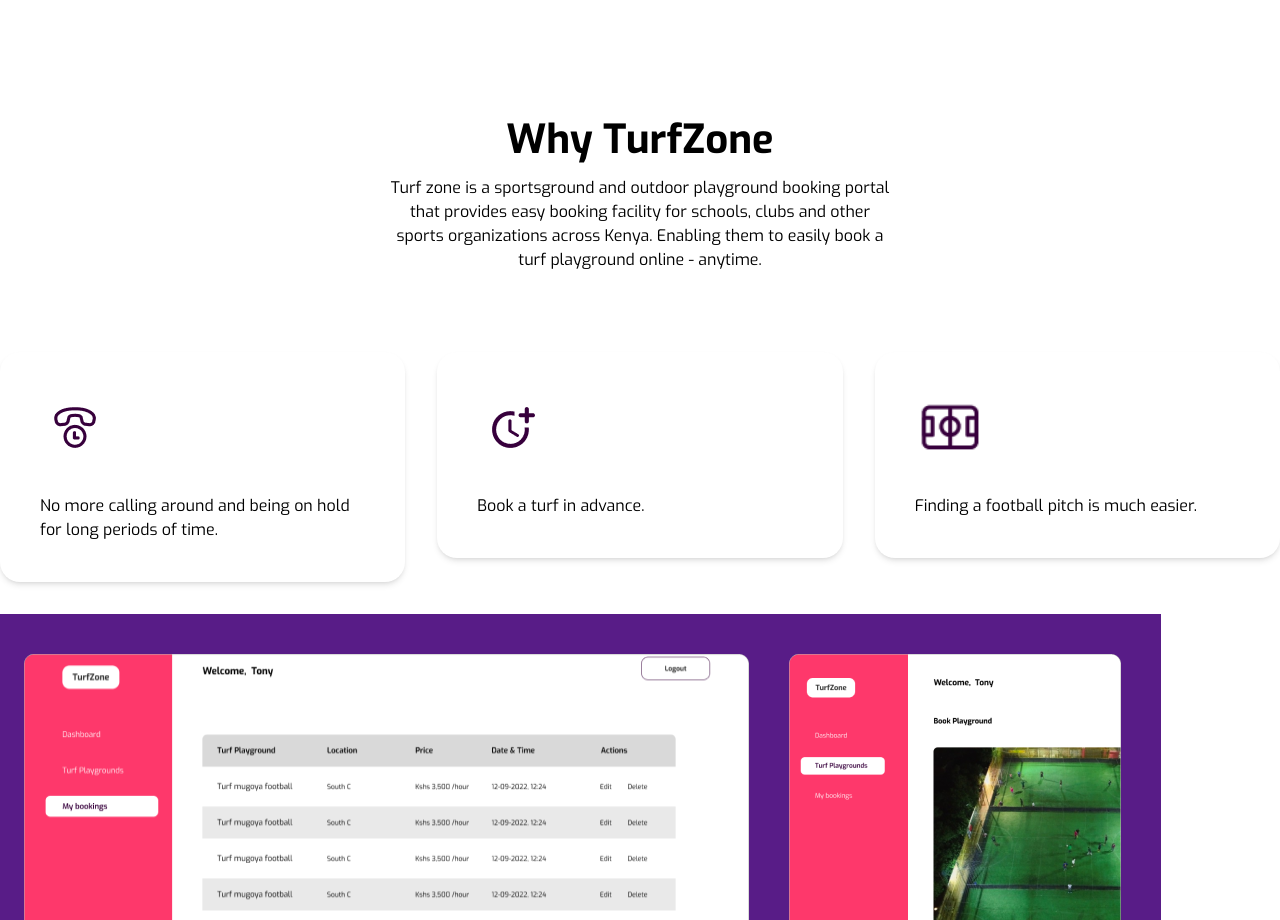
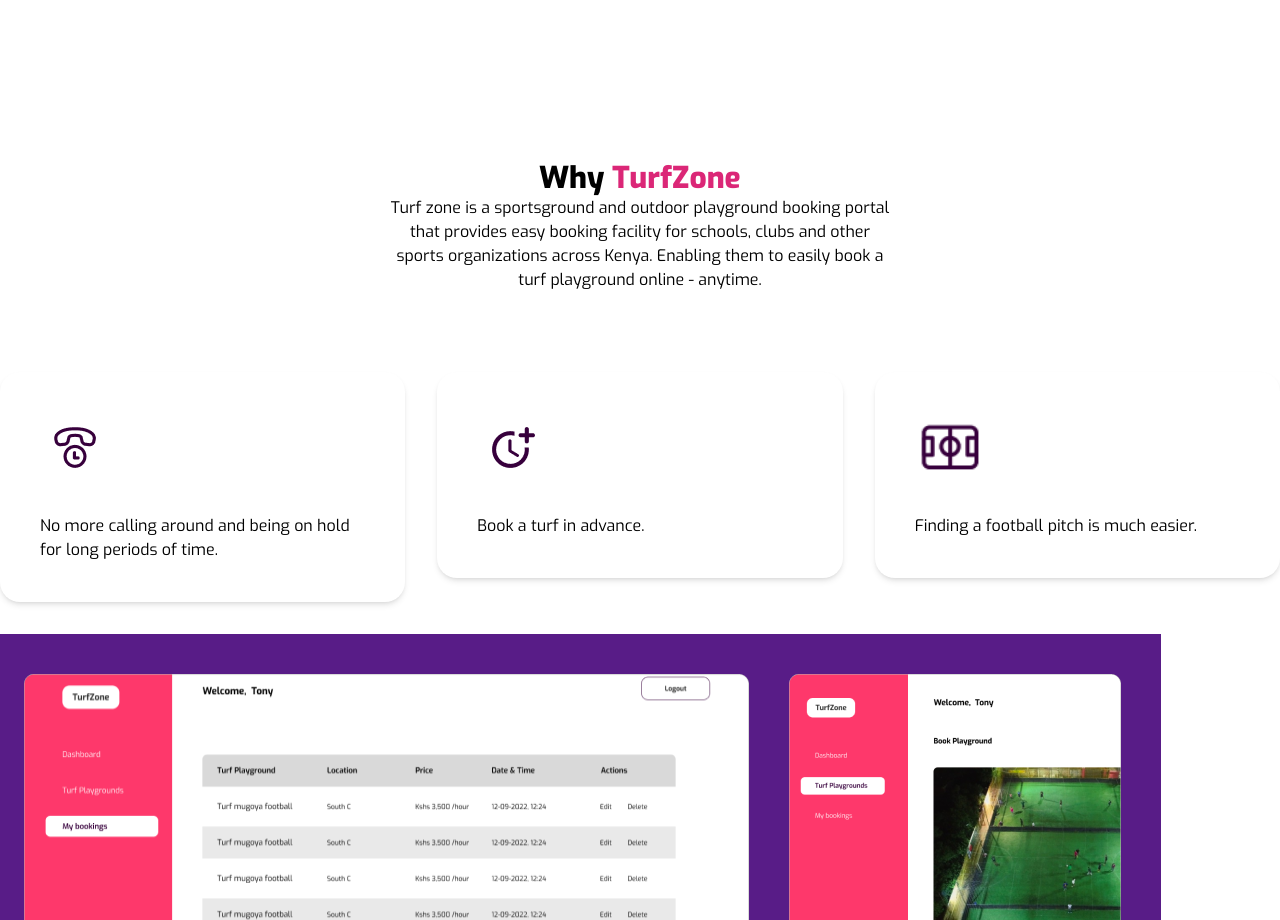
Before and after one commit to DennohKim/TurfZone, a React (Vite) app in the folder turfzone-client/: page / in a window 1280 px wide. Shown: the part 1600-2520 px from the top of the page. Built offline with nearby package versions, Linux system fonts and the light colour scheme.

Commit message:
fix:changed turfzone color

```diff
--- a/turfzone-client/src/components/WhyTurf/WhyTurf.jsx
+++ b/turfzone-client/src/components/WhyTurf/WhyTurf.jsx
@@ -11,7 +11,7 @@
          <div class="w-full px-4">
             <div class="text-center mx-auto mb-12 lg:mb-20 max-w-[510px]">
 
-               <h2 class="font-bold text-3xl sm:text-4xl md:text-[40px] text-dark mb-4"> Why TurfZone
+               <h2 class="pt-10 text-3xl font-extrabold text-center"> Why <span class="text-pink-600">TurfZone</span>
                </h2>
                <p class="text-base text-body-color">
                Turf zone is a sportsground and outdoor playground booking portal that provides easy
```
